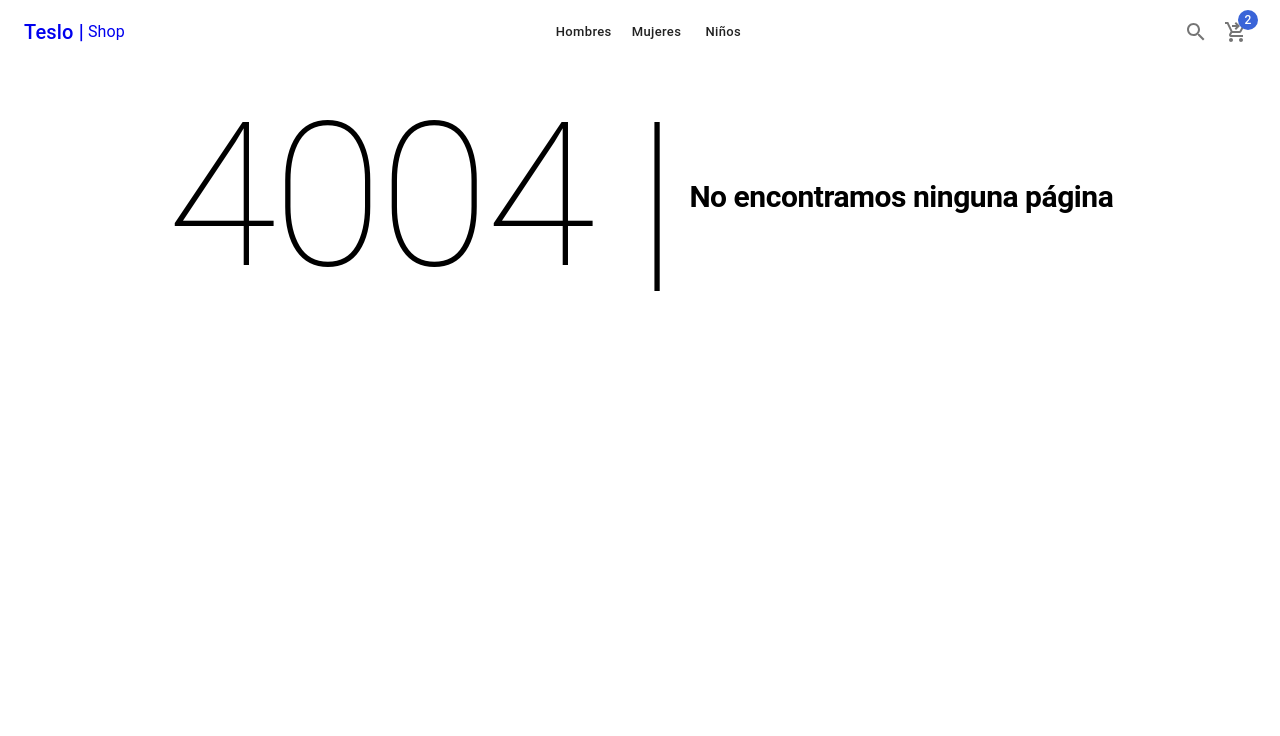
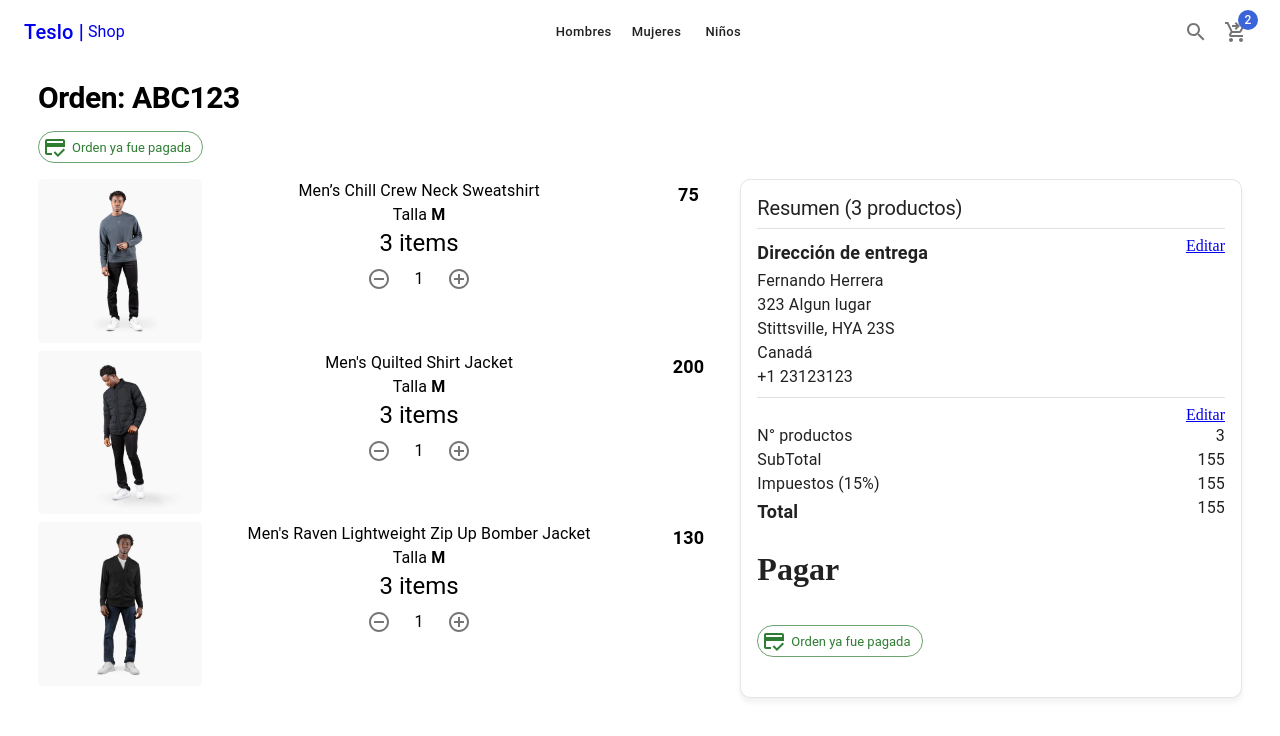
Before and after one commit to annicole/teslo-shop, a Next.js app: page /orders/1 in a window 1280 px wide. Before the commit this address had no page. Shown: the top 736 px of the page. Built offline with nearby package versions, Linux system fonts and the light colour scheme.

Commit message:
add login and register page

```diff
--- a/components/layouts/index.ts
+++ b/components/layouts/index.ts
@@ -1 +1,2 @@
 export * from './ShopLayout'
+export * from './AuthLayout'
--- a/package.json
+++ b/package.json
@@ -13,6 +13,7 @@
     "@emotion/styled": "^11.10.0",
     "@mui/icons-material": "^5.10.2",
     "@mui/material": "^5.10.2",
+    "@mui/x-data-grid": "^5.16.0",
     "next": "12.2.5",
     "react": "18.2.0",
     "react-dom": "18.2.0",
--- /dev/null
+++ b/pages/orders/[id].tsx
@@ -0,0 +1,91 @@
+import NextLink from 'next/link';
+
+import { Link, Box, Card, CardContent, Divider, Grid, Typography, Chip } from '@mui/material';
+import { CreditCardOffOutlined, CreditScoreOutlined } from '@mui/icons-material';
+
+import { ShopLayout } from '../../components/layouts/ShopLayout';
+import { CartList, OrderSummary } from '../../components/cart';
+
+
+const OrderPage = () => {
+  return (
+    <ShopLayout title='Resumen de la orden 123671523' pageDescription={'Resumen de la orden'}>
+        <Typography variant='h1' component='h1'>Orden: ABC123</Typography>
+
+        {/* <Chip
+            sx={{ my: 2 }}
+            label="Pendiente de pago"
+            variant='outlined'
+            color="error"
+            icon={ <CreditCardOffOutlined /> }
+        /> */}
+        <Chip
+            sx={{ my: 2 }}
+            label="Orden ya fue pagada"
+            variant='outlined'
+            color="success"
+            icon={ <CreditScoreOutlined /> }
+        />
+
+        <Grid container>
+            <Grid item xs={ 12 } sm={ 7 }>
+                <CartList />
+            </Grid>
+            <Grid item xs={ 12 } sm={ 5 }>
+                <Card className='summary-card'>
+                    <CardContent>
+                        <Typography variant='h2'>Resumen (3 productos)</Typography>
+                        <Divider sx={{ my:1 }} />
+
+                        <Box display='flex' justifyContent='space-between'>
+                            <Typography variant='subtitle1'>Dirección de entrega</Typography>
+                            <NextLink href='/checkout/address' passHref>
+                                <Link underline='always'>
+                                    Editar
+                                </Link>
+                            </NextLink>
+                        </Box>
+
+
+                        <Typography>Fernando Herrera</Typography>
+                        <Typography>323 Algun lugar</Typography>
+                        <Typography>Stittsville, HYA 23S</Typography>
+                        <Typography>Canadá</Typography>
+                        <Typography>+1 23123123</Typography>
+
+                        <Divider sx={{ my:1 }} />
+
+                        <Box display='flex' justifyContent='end'>
+                            <NextLink href='/cart' passHref>
+                                <Link underline='always'>
+                                    Editar
+                                </Link>
+                            </NextLink>
+                        </Box>
+
+                        <OrderSummary />
+
+                        <Box sx={{ mt: 3 }}>
+                            {/* TODO */}
+                            <h1>Pagar</h1>
+
+                            <Chip
+                                sx={{ my: 2 }}
+                                label="Orden ya fue pagada"
+                                variant='outlined'
+                                color="success"
+                                icon={ <CreditScoreOutlined /> }
+                            />
+                        </Box>
+
+                    </CardContent>
+                </Card>
+            </Grid>
+        </Grid>
+
+
+    </ShopLayout>
+  )
+}
+
+export default OrderPage;
```
Also changed, not shown: components/layouts/AuthLayout.tsx (added, +24 -0 lines), pages/auth/login.tsx (added, +40 -0 lines), pages/auth/register.tsx (added, +43 -0 lines), pages/orders/history.tsx (added, +77 -0 lines), 1 other file (tests, documents, lock files or other folders).
